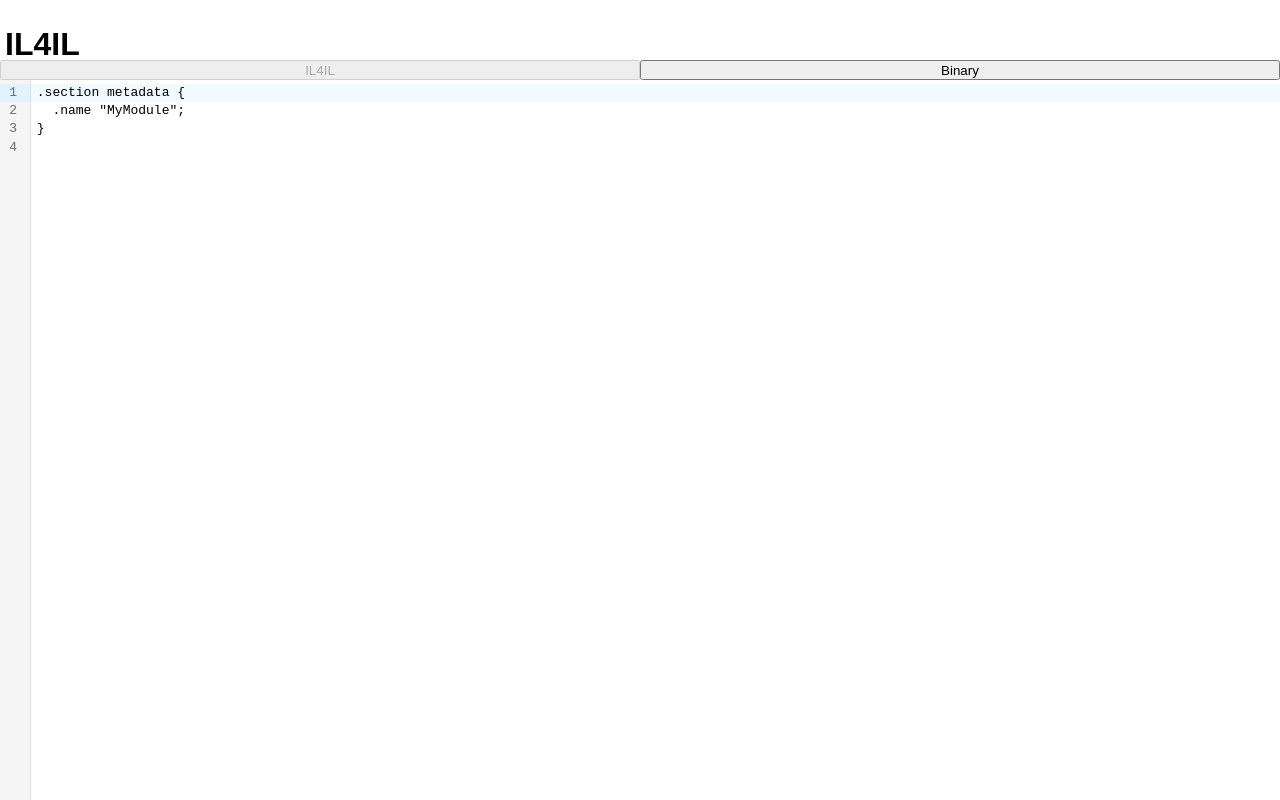
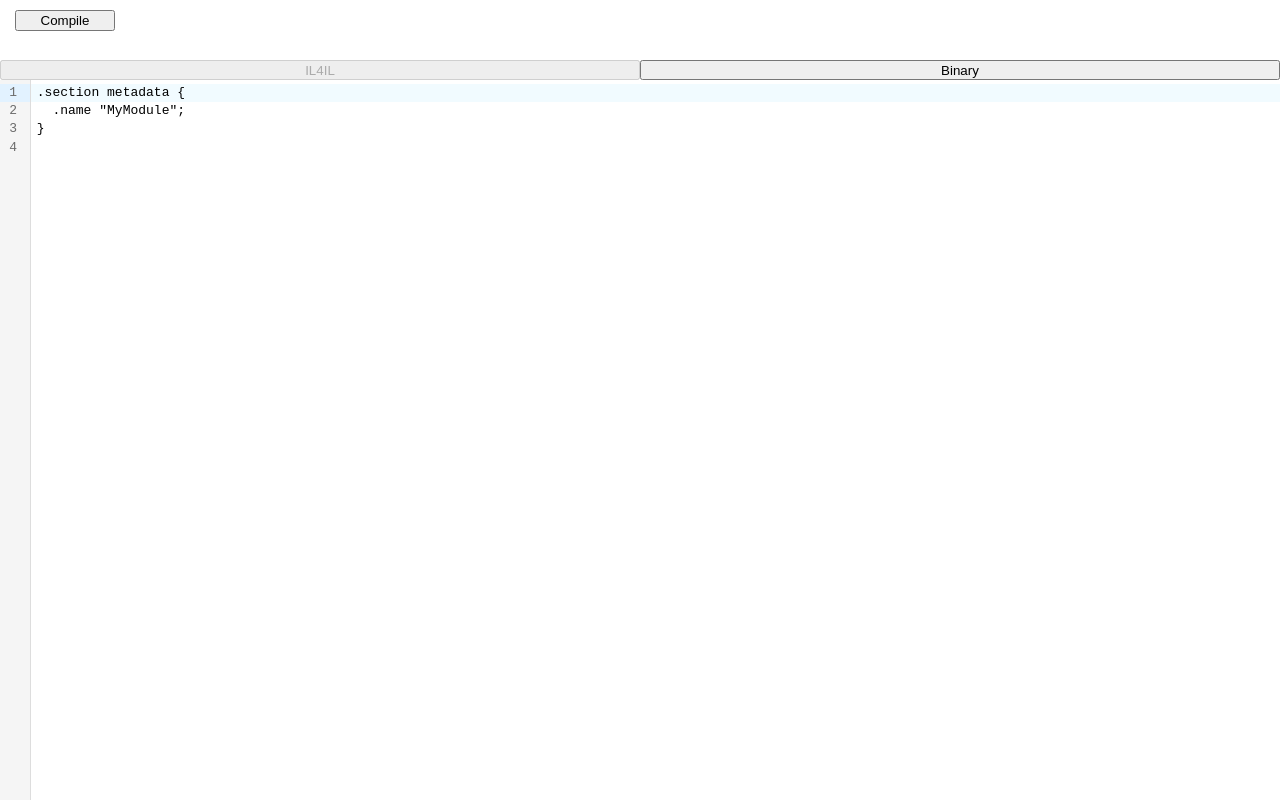
Before and after one commit to davnavr/il4il, a website built with webpack: page il4il-playground/www/index.html in a window 1280 px wide. Built offline with nearby package versions, Linux system fonts and the light colour scheme.

Commit message:
Add playground compile button

```diff
--- a/il4il-playground/www/index.html
+++ b/il4il-playground/www/index.html
@@ -8,8 +8,7 @@
 
 <body class="container">
   <header id="header">
-    <h1>IL4IL</h1>
-    <!--<button>Compile</button>-->
+    <button id="button-compile" class="header-button">Compile</button>
   </header>
   <main>
     <div id="tabs" class="container">
--- a/il4il-playground/www/style.css
+++ b/il4il-playground/www/style.css
@@ -1,17 +1,22 @@
-.container {
-    display: flex;
-    flex-direction: column;
-}
-
 body {
     font-family: sans-serif;
     margin: 0;
     height: 100vh;
 }
 
-header {
+#header {
     height: 50px;
     margin: 5px;
+}
+
+.header-button {
+    width: 100px;
+    margin: 5px 10px;
+}
+
+.container {
+    display: flex;
+    flex-direction: column;
 }
 
 main {
```
